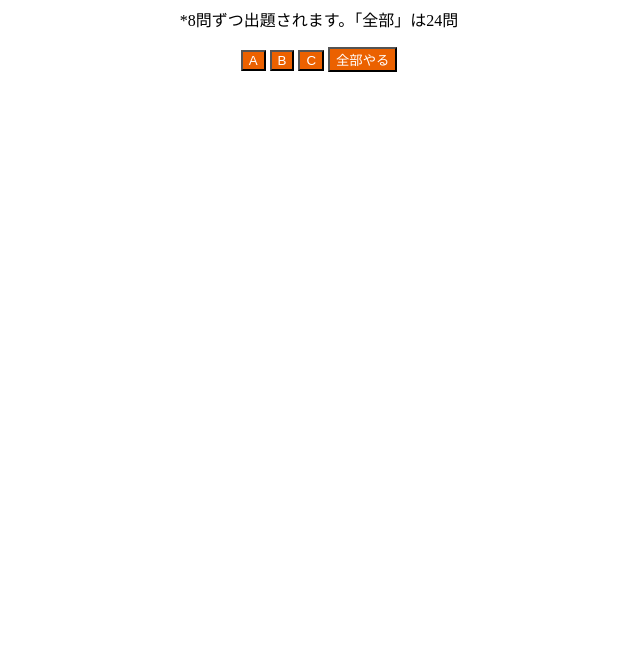
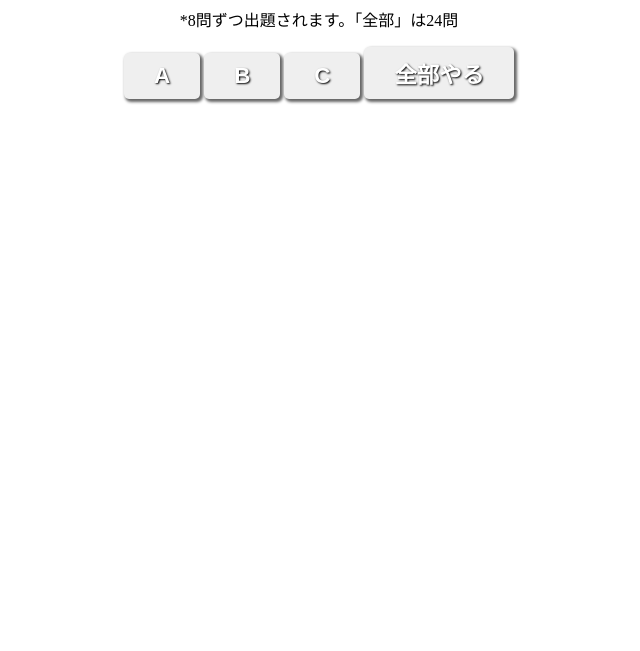
Before and after one commit to riku-syugaku/English.h-exam4, a plain HTML site: page index.html in a window 1280 px wide. Shown: the part 149-800 px from the top of the page, without its empty margins (321-961 px from the left). Drawn offline with Linux system fonts and the light colour scheme.

Commit message:
Update style.css

```diff
--- a/style.css
+++ b/style.css
@@ -37,26 +37,69 @@ li {
 .topScreen{text-align: center;}
 
 .botan{
-    color: #fff;
-    background-color: #eb6100;
-  }
-  .botan:hover,
-  a.botan:hover {
-    color: #fff;
-    background: #f56500;
-  }
+
+  /* 文字サイズを1.4emに指定 */
+  font-size: 1.4em;
+
+  /* 文字の太さをboldに指定 */
+  font-weight: bold;
+
+  /* 縦方向に10px、
+   * 横方向に30pxの余白を指定 */
+  padding: 10px 30px;
+
+  /* 文字色を白色に指定 */
+  color: #fff;
+
+  /* ボーダーをなくす */
+  border-style: none;
+
+  /* ボタンの影の指定
+   * 影の横幅を2px
+   * 縦長を2px
+   * ぼかしを3px
+   * 広がりを1px
+   * 色を#666（グレー）に指定 */
+  box-shadow: 2px 2px 3px 1px #666;
+  -moz-box-shadow: 2px 2px 3px 1px #666;
+  -webkit-box-shadow: 2px 2px 3px 1px #666;
+
+  /* テキストの影の指定
+   * 影の横幅を1px
+   * 縦長を1px
+   * ぼかしを2px
+   * 色を#000（黒）に指定 */
+  text-shadow: 1px 1px 2px #000;
+
+  /* グラデーションの指定 */
+  background: -moz-linear-gradient(bottom, #36d, #248 50%, #36d);
+
+  /* 角丸の指定 */
+  -moz-border-radius: 5px;
+  -webkit-border-radius: 5px;
+  border-radius: 5px;
+}
+
+button.button8:hover {
+  /* 透明度を20%に指定 */
+  opacity: 0.8;
+}
+
+
 
 
 
 .choice{color: #666; /* 文章色 */
   margin: 1em auto;
    padding: 1em;
-   width: 60%; /* ボックス幅 */
+   width: 40%; /* ボックス幅 */
    background-color: #EEFFFF; /* ボックス背景色 */
-   /* color: #666; /* 文章色 */
    box-shadow: 0 0 5px 1px #c0c0c0; /* 影 */
    border-radius: 10px; /* 角の丸み */
+    font-size: 30px;
 }
+
+
 
 .questionChoice {
   margin-top: 12px;
```
